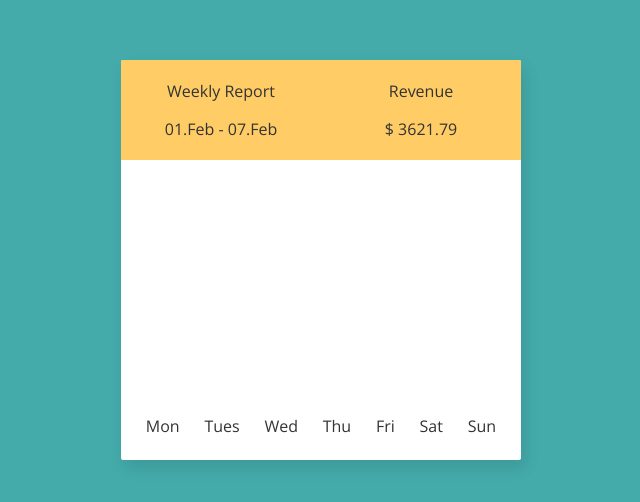
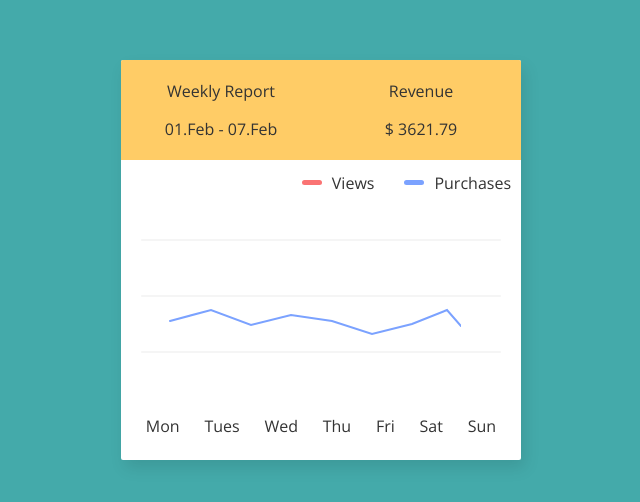
Before and after one commit to tony-baglien/100-days-of-css, a website: page Day_5/index.html in a window 1280 px wide. Shown: the part 140-642 px from the top of the page, without its empty margins (319-959 px from the left). Drawn offline with nearby package versions, Linux system fonts and the light colour scheme.

Commit message:
added lines to graph

```diff
--- a/Day_5/index.html
+++ b/Day_5/index.html
@@ -19,13 +19,14 @@
           </div>
         </div>
         <div class="graph">
-          <div class="graph__header"></div>
+          <div class="graph__header">
+            <div class="views">Views</div>
+            <div class="purchases">Purchases</div>
+          </div>
           <div class="graph__body">
-            <div class="rows">
               <div class="row"></div>
               <div class="row"></div>
               <div class="row"></div>
-            </div>
             <div class="line--red">
               <div class="dots--red">
                 <div class="dot"></div>
@@ -38,6 +39,9 @@
               </div>
             </div>
             <div class="line--blue">
+              <svg>
+                <polyline points="9,61 50,50 90,65 130,55 171,61 211,74 251,64 286,50 300,66 "></polyline>
+              </svg>
               <div class="dots--blue">
                 <div class="dot"></div>
                 <div class="dot"></div>
--- a/styles/day-5-styles.scss
+++ b/styles/day-5-styles.scss
@@ -53,10 +53,81 @@ body {
 
     &__header {
       height: 15%;
+      display: flex;
+      align-items: center;
+      justify-content: end;
+
+      .views {
+        padding: 0 10px;
+        padding-left: 50px;
+        position: relative;
+
+        &::before {
+          content: '';
+          position:  absolute;
+          left: 20px;
+          top: calc(50% - 2.5px);
+          height: 5px;
+          width: 20px;
+          background: #fa7373;
+          border-radius: 5px;
+
+        }
+      }
+      .purchases {
+        padding: 0 10px;
+        padding-left: 50px;
+        position: relative;
+
+        &::before {
+          content: '';
+          position:  absolute;
+          left: 20px;
+          top: calc(50% - 2.5px);
+          height: 5px;
+          width: 20px;
+          background: #7ba2ff;
+          border-radius: 5px;
+
+        }
+      }
     }
     &__body {
       height: 70%;
+      display: flex;
+      flex-direction: column;
+      justify-content: space-evenly;
+      align-items: center;
+
+      .row {
+        width: 90%;
+        height: 2px;
+        border-radius: 5px;
+        background: rgba(238, 238, 238, 0.575);
+        margin: 20px 0;
+      }
+
+      .line {
+        &--blue {
+          svg {
+            position: absolute;
+            top: 50%;
+            left: 10%;
+            right: 0;
+            bottom: 0px;
+
+            text-align: center;
+            polyline {
+              fill: none;
+              stroke: #7ba2ff;
+              stroke-width: 2;
+              stroke-linecap: round;
+          }
+        }
+        }
+      }
     }
+
     &__footer {
       height: 15%;
       display: flex;
```
Also changed, not shown: styles/day-5-styles.css, 2 other files.
